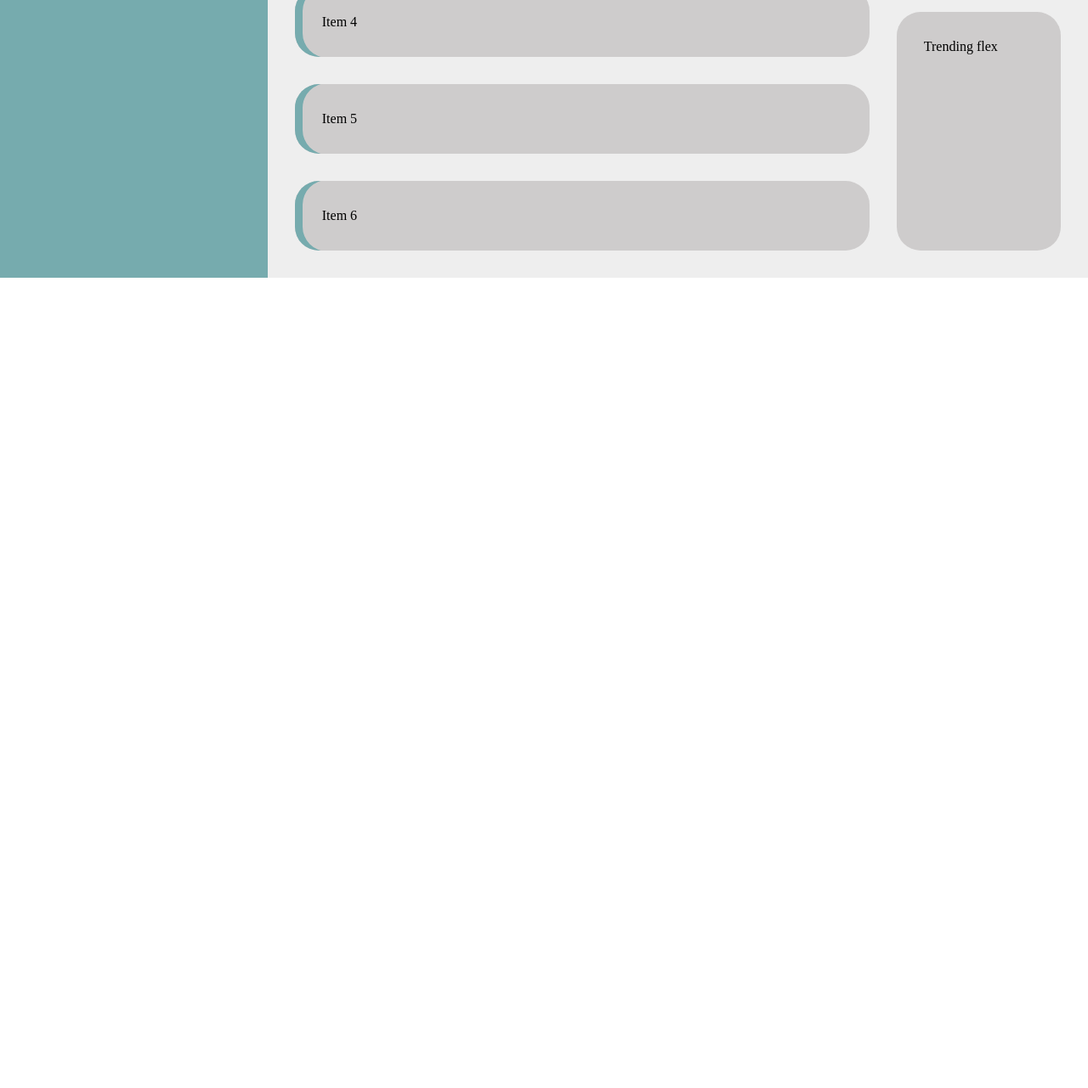
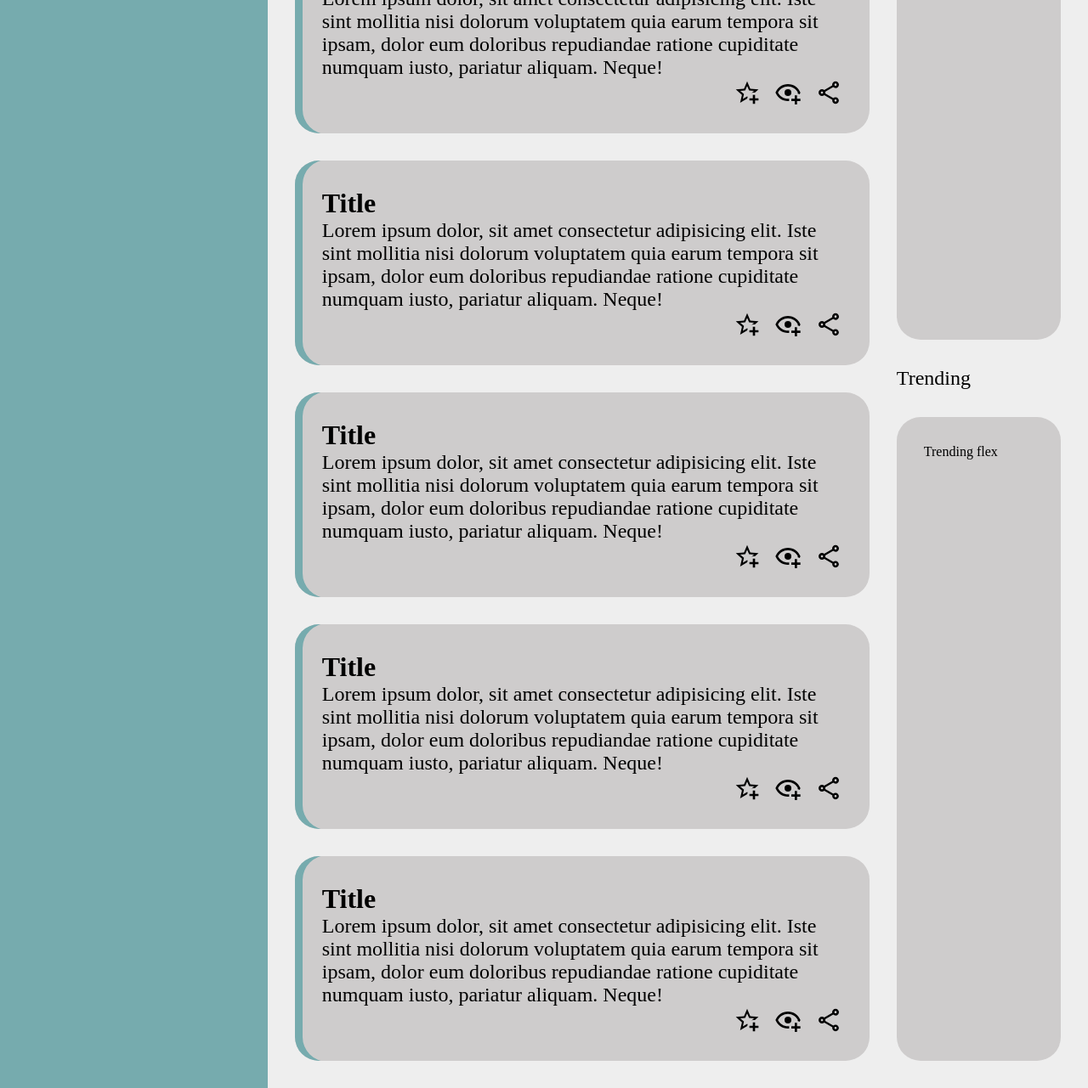
Before and after one commit to RoyBlackfyre/Dashbord, a plain HTML site: page index.html in a window 1280 px wide. Shown: the part 643-1924 px from the top of the page at 85% size. Before the commit the page ends 970 px from the top, so only its background shows below. Drawn offline with Linux system fonts and the light colour scheme.

Commit message:
Add card content and styling
Added content and layout of the card in the
project grid, used grid for displaying 3 rows
with auto height, and flex to layout the buttons
below.

```diff
--- a/index.html
+++ b/index.html
@@ -76,12 +76,57 @@
             <p id="announcements-text">Announcements</p>
             <p id="trending-text">Trending</p>
             <div id="project-grid">
-                <div class="project-card">Item 1</div>
-                <div class="project-card">Item 2</div>
-                <div class="project-card">Item 3</div>
-                <div class="project-card">Item 4</div>
-                <div class="project-card">Item 5</div>
-                <div class="project-card">Item 6</div>
+                <div class="project-card">
+                    <h1>Title</h1>
+                    <p>Lorem ipsum dolor, sit amet consectetur adipisicing elit. Iste sint mollitia nisi dolorum voluptatem quia earum tempora sit ipsam, dolor eum doloribus repudiandae ratione cupiditate numquam iusto, pariatur aliquam. Neque!</p>
+                    <div class="card-options">
+                        <img src="assetes/star-plus-outline.svg" alt="">
+                        <img src="assetes/eye-plus-outline.svg" alt="">
+                        <img src="assetes/share-variant-outline.svg" alt="">
+                    </div>
+                </div>
+                <div class="project-card">
+                    <h1>Title</h1>
+                    <p>Lorem ipsum dolor, sit amet consectetur adipisicing elit. Iste sint mollitia nisi dolorum voluptatem quia earum tempora sit ipsam, dolor eum doloribus repudiandae ratione cupiditate numquam iusto, pariatur aliquam. Neque!</p>
+                    <div class="card-options">
+                        <img src="assetes/star-plus-outline.svg" alt="">
+                        <img src="assetes/eye-plus-outline.svg" alt="">
+                        <img src="assetes/share-variant-outline.svg" alt="">
+                    </div>
+                </div>
+                <div class="project-card">
+                    <h1>Title</h1>
+                    <p>Lorem ipsum dolor, sit amet consectetur adipisicing elit. Iste sint mollitia nisi dolorum voluptatem quia earum tempora sit ipsam, dolor eum doloribus repudiandae ratione cupiditate numquam iusto, pariatur aliquam. Neque!</p>
+                    <div class="card-options">
+                        <img src="assetes/star-plus-outline.svg" alt="">
+                        <img src="assetes/eye-plus-outline.svg" alt="">
+                        <img src="assetes/share-variant-outline.svg" alt="">
+                    </div>
+                </div>
+                <div class="project-card">
+                    <h1>Title</h1>
+                    <p>Lorem ipsum dolor, sit amet consectetur adipisicing elit. Iste sint mollitia nisi dolorum voluptatem quia earum tempora sit ipsam, dolor eum doloribus repudiandae ratione cupiditate numquam iusto, pariatur aliquam. Neque!</p>
+                    <div class="card-options">
+                        <img src="assetes/star-plus-outline.svg" alt="">
+                        <img src="assetes/eye-plus-outline.svg" alt="">
+                        <img src="assetes/share-variant-outline.svg" alt="">
+                    </div>
+                </div>
+                <div class="project-card"><h1>Title</h1>
+                    <p>Lorem ipsum dolor, sit amet consectetur adipisicing elit. Iste sint mollitia nisi dolorum voluptatem quia earum tempora sit ipsam, dolor eum doloribus repudiandae ratione cupiditate numquam iusto, pariatur aliquam. Neque!</p>
+                    <div class="card-options">
+                        <img src="assetes/star-plus-outline.svg" alt="">
+                        <img src="assetes/eye-plus-outline.svg" alt="">
+                        <img src="assetes/share-variant-outline.svg" alt="">
+                    </div></div>
+                <div class="project-card"><h1>Title</h1>
+                    <p>Lorem ipsum dolor, sit amet consectetur adipisicing elit. Iste sint mollitia nisi dolorum voluptatem quia earum tempora sit ipsam, dolor eum doloribus repudiandae ratione cupiditate numquam iusto, pariatur aliquam. Neque!</p>
+                    <div class="card-options">
+                        <img src="assetes/star-plus-outline.svg" alt="">
+                        <img src="assetes/eye-plus-outline.svg" alt="">
+                        <img src="assetes/share-variant-outline.svg" alt="">
+                    </div>
+                </div>
 
             </div>
             <div id="announcement-flex">Announcements flex</div>
--- a/style.css
+++ b/style.css
@@ -265,7 +265,20 @@
     border-radius: 28px;
     padding: var(--padding);
     box-shadow: inset 10px 0px 0px -1px var(--sideboard);
+    display:grid;
+    grid-template-rows: repeat(3,auto);
 }
+
+.card-options {
+    display:flex;
+    justify-content: right;
+    gap:1em;
+}
+.project-card img {
+    width: 2em;
+    height: 2em;
+}
+
 
 #announcement-flex {
     grid-area: announcements-flex;
```
Also changed, not shown: assetes/eye-plus-outline.svg (added), assetes/share-variant-outline.svg (added), assetes/star-plus-outline.svg (added).
